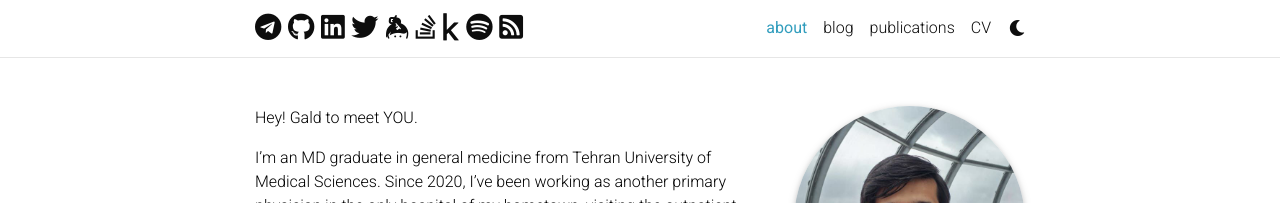
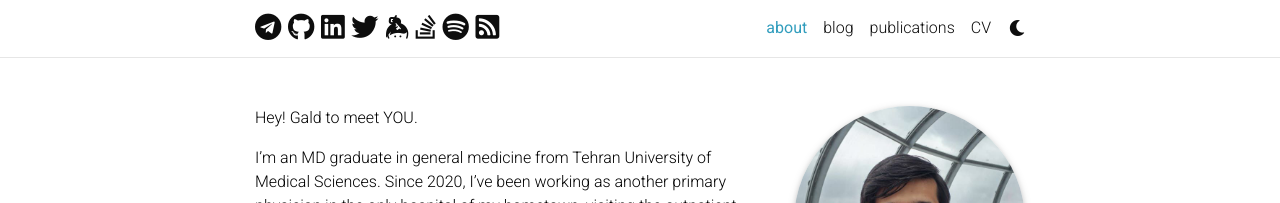
Before and after one commit to qomhmd/qomhmd.github.io, a Jekyll site: the page built from _pages/about.md, in a window 1280 px wide. Shown: the top 203 px of the page. Built offline with Jekyll 4.4.1, drawn with Linux system fonts in a browser that asks for light colours; comment, search, counter and statistics services are not loaded; a style sheet for code colours, icons or effects is not loaded.

Commit message:
Remove some user to save the space

```diff
--- a/_config.yml
+++ b/_config.yml
@@ -86,7 +86,7 @@
 wikidata_id: # your wikidata id
 dblp_url: # your DBLP profile url
 stackoverflow_id: 5251465 # your stackoverflow id
-kaggle_id: qodrinzo # your kaggle id
+kaggle_id: #qodrinzo # your kaggle id
 lastfm_id: # your lastfm id
 spotify_id: 22nmrxc4e7tzof4sw4epfa57q # your spotify id
 pinterest_id: # your pinterest id
```
